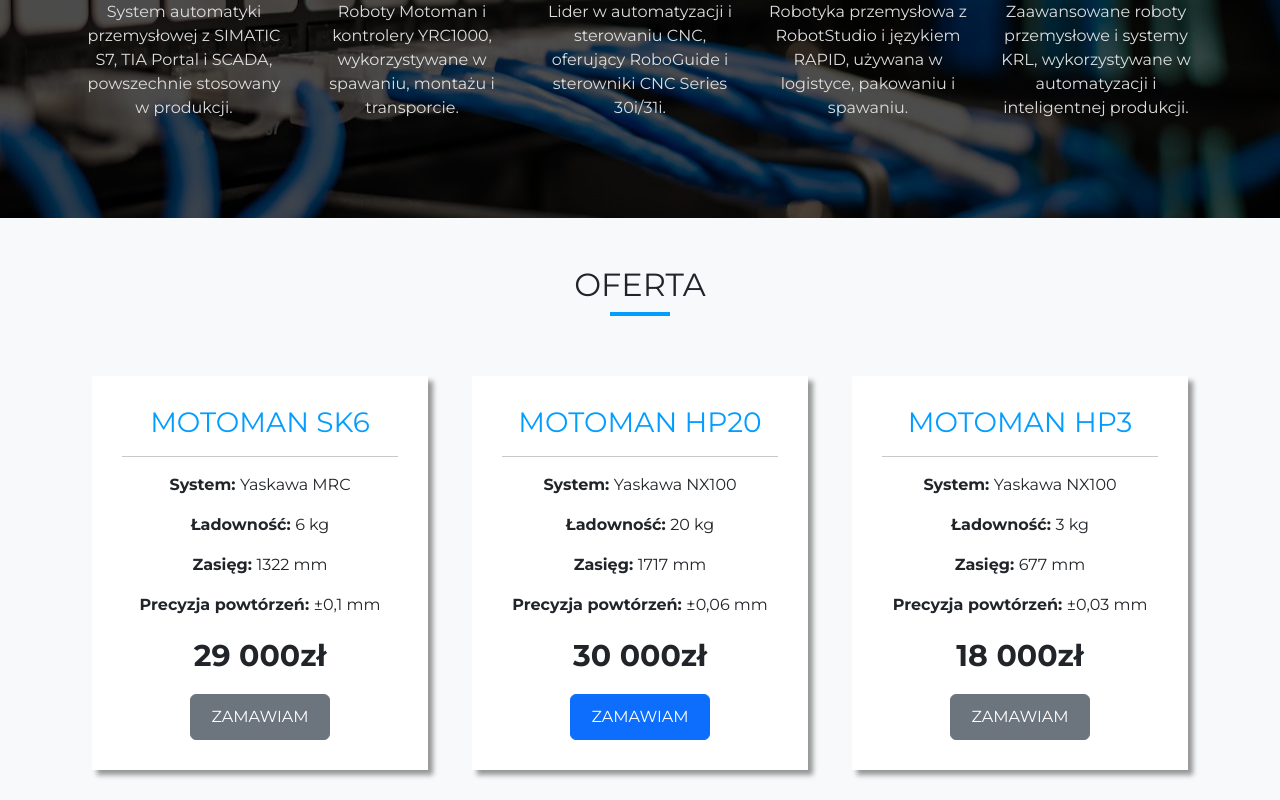
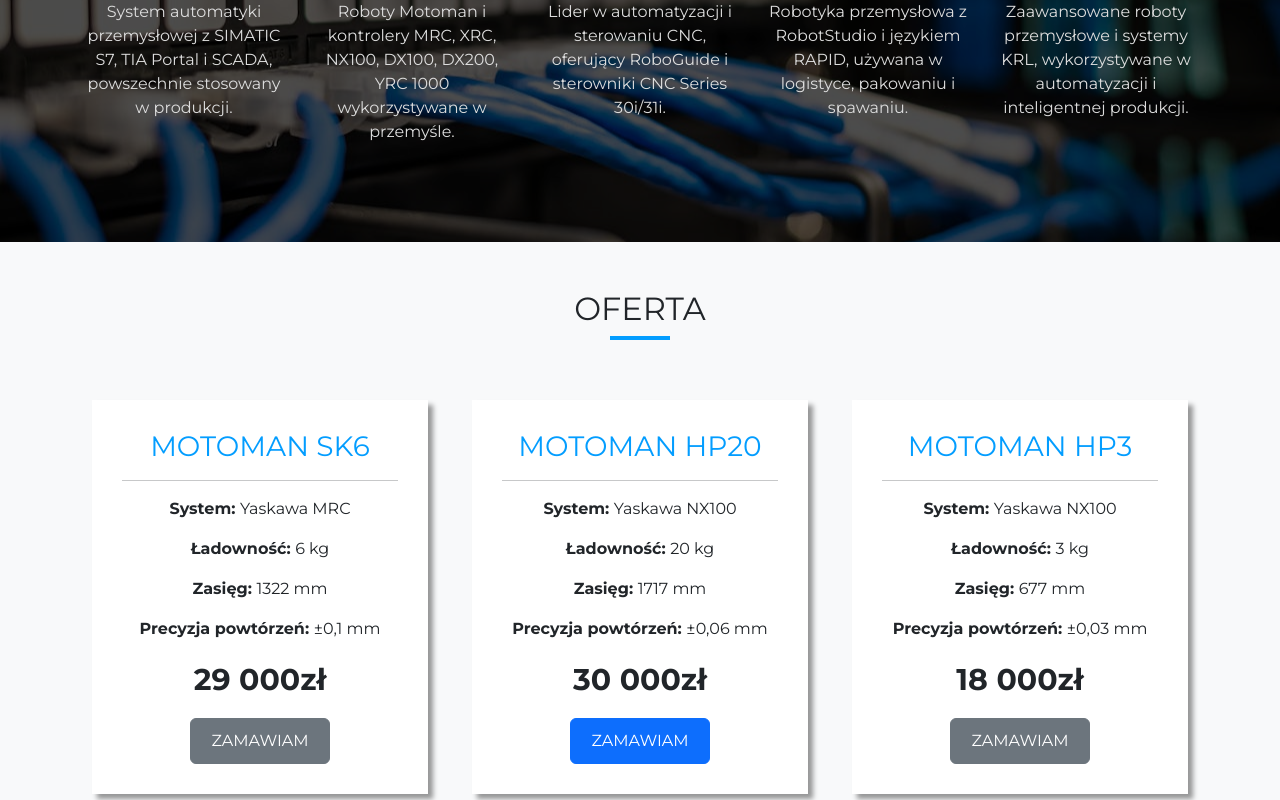
Before and after one commit to KacperLosinski/o.robotics, a plain HTML site: page index.html in a window 1280 px wide. Shown: the part 1571-2371 px from the top of the page. Drawn offline with nearby package versions, Linux system fonts and the light colour scheme.

Commit message:
dodanie kontrolerow do komponentu Yaskawa

```diff
--- a/index.html
+++ b/index.html
@@ -115,8 +115,7 @@
                     </div>
                     <div class="col-lg text-center aboutus-hero-item" data-aos="zoom-in" data-aos-delay="800">
                         <p><img src="img/yaskawa-logo.png" alt="Yaskawa" class="brand-logo"></p>
-                        <p class="aboutus-hero-text">Roboty Motoman i kontrolery YRC1000, wykorzystywane w spawaniu,
-                            montażu i transporcie.</p>
+                        <p class="aboutus-hero-text">Roboty Motoman i kontrolery MRC, XRC, NX100, DX100, DX200, YRC 1000 wykorzystywane w przemyśle.</p>
                     </div>
                     <div class="col-lg text-center aboutus-hero-item" data-aos="zoom-in" data-aos-delay="1000">
                         <p><img src="img/fanuc-logo.png" alt="Fanuc" class="brand-logo"></p>
```
